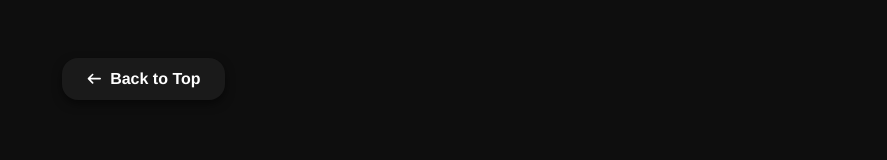
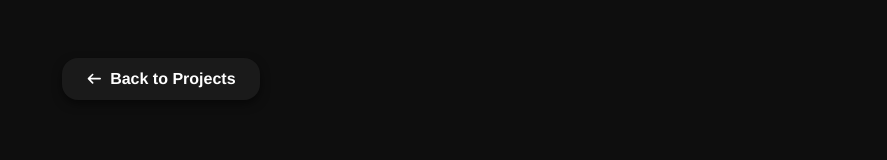
Before and after one commit to MaximilianHedman/Portfolio_v2, a React (Vite) app: page /project/1 in a window 1280 px wide. Shown: the part 246-406 px from the top of the page, without its empty margins (382-1269 px from the left). Built offline with nearby package versions, Linux system fonts and the light colour scheme.

Commit message:
Changed label on back button

```diff
--- a/src/components/BackToProjectsBtn/BackToProjectsBtn.jsx
+++ b/src/components/BackToProjectsBtn/BackToProjectsBtn.jsx
@@ -19,7 +19,7 @@ const BackToProjectsBtn = () => {
                 aria-label="Back to the projects page"
             >
                 <FontAwesomeIcon icon={['fas', 'arrow-left']} aria-hidden="true" />
-                <span className="bold">Back to Top</span>
+                <span className="bold">Back to Projects</span>
             </button>
         </section>
     )
```
